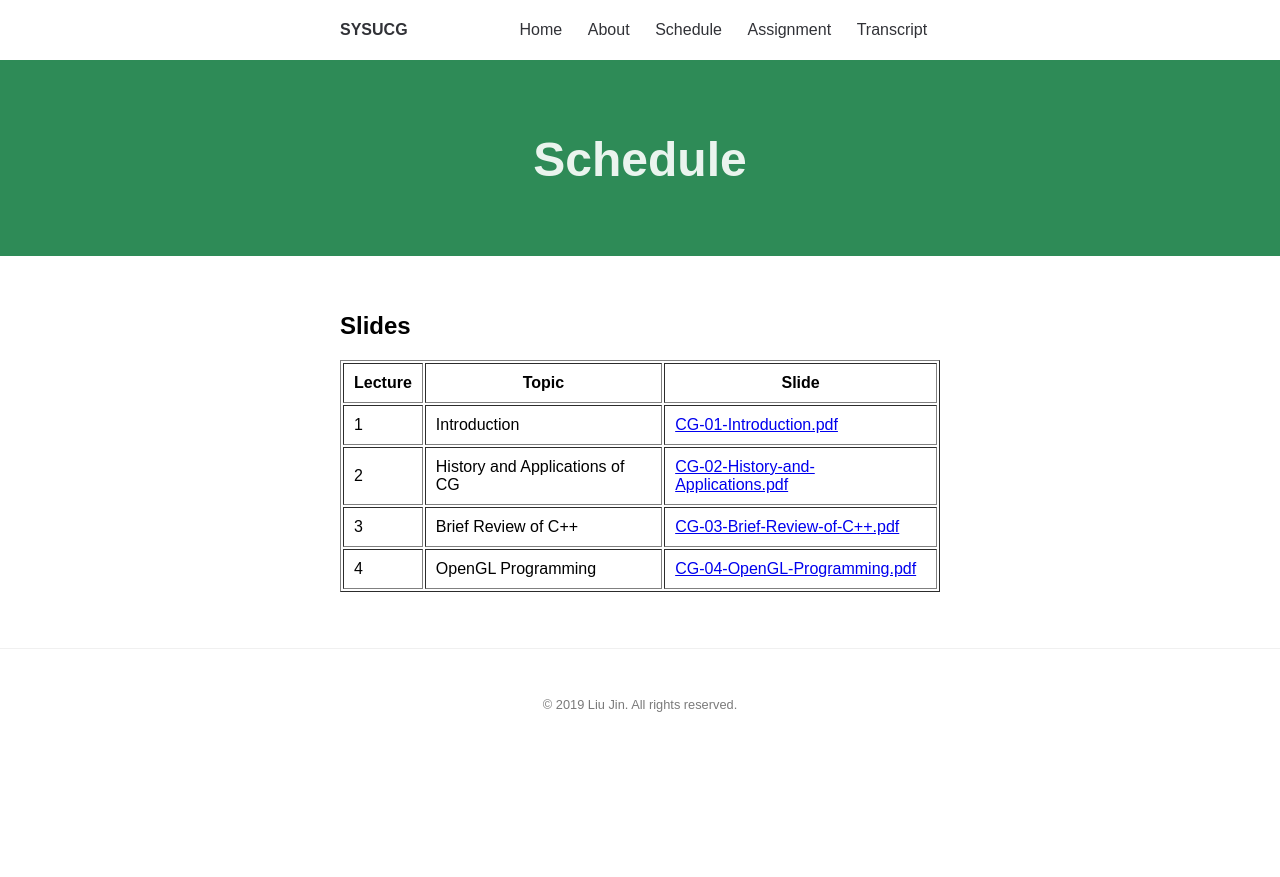
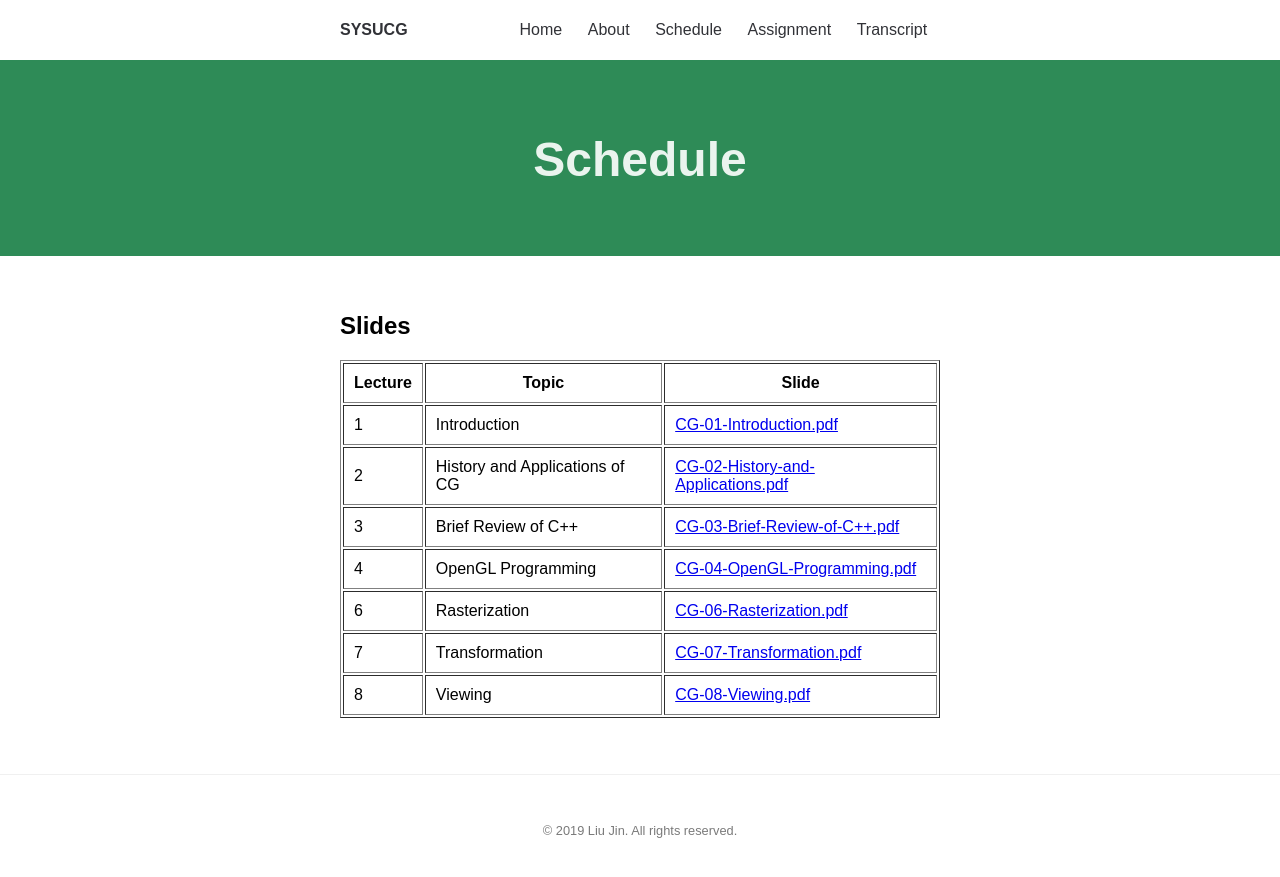
Before and after one commit to sysucg2019/sysucg2019.github.io, a Jekyll site: the page built from schedule.md, in a window 1280 px wide. Shown: the top 877 px of the page. Built offline with Jekyll 4.4.1, drawn with Linux system fonts in a browser that asks for light colours.

Commit message:
Update schedule.md

```diff
--- a/schedule.md
+++ b/schedule.md
@@ -32,4 +32,19 @@ permalink: /schedule/
     <td> OpenGL Programming </td>
     <td> <a href="https://github.com/sysucg2019/sysucg2019.github.io/raw/master/slides/CG-04-OpenGL-Programming.pdf">CG-04-OpenGL-Programming.pdf</a> </td>
   </tr>
+  <tr>
+    <td> 6 </td>
+    <td> Rasterization </td>
+    <td> <a href="https://github.com/sysucg2019/sysucg2019.github.io/raw/master/slides/CG-06-Rasterization.pdf">CG-06-Rasterization.pdf</a></td>
+  </tr>
+  <tr>
+    <td> 7 </td>
+    <td> Transformation </td>
+    <td> <a href="https://github.com/sysucg2019/sysucg2019.github.io/raw/master/slides/CG-07-Transformation.pdf">CG-07-Transformation.pdf</a></td>
+  </tr>
+   <tr>
+    <td> 8 </td>
+    <td> Viewing </td>
+    <td> <a href="https://github.com/sysucg2019/sysucg2019.github.io/raw/master/slides/CG-08-Viewing.pdf">CG-08-Viewing.pdf</a></td>
+  </tr>
 </table>
```
